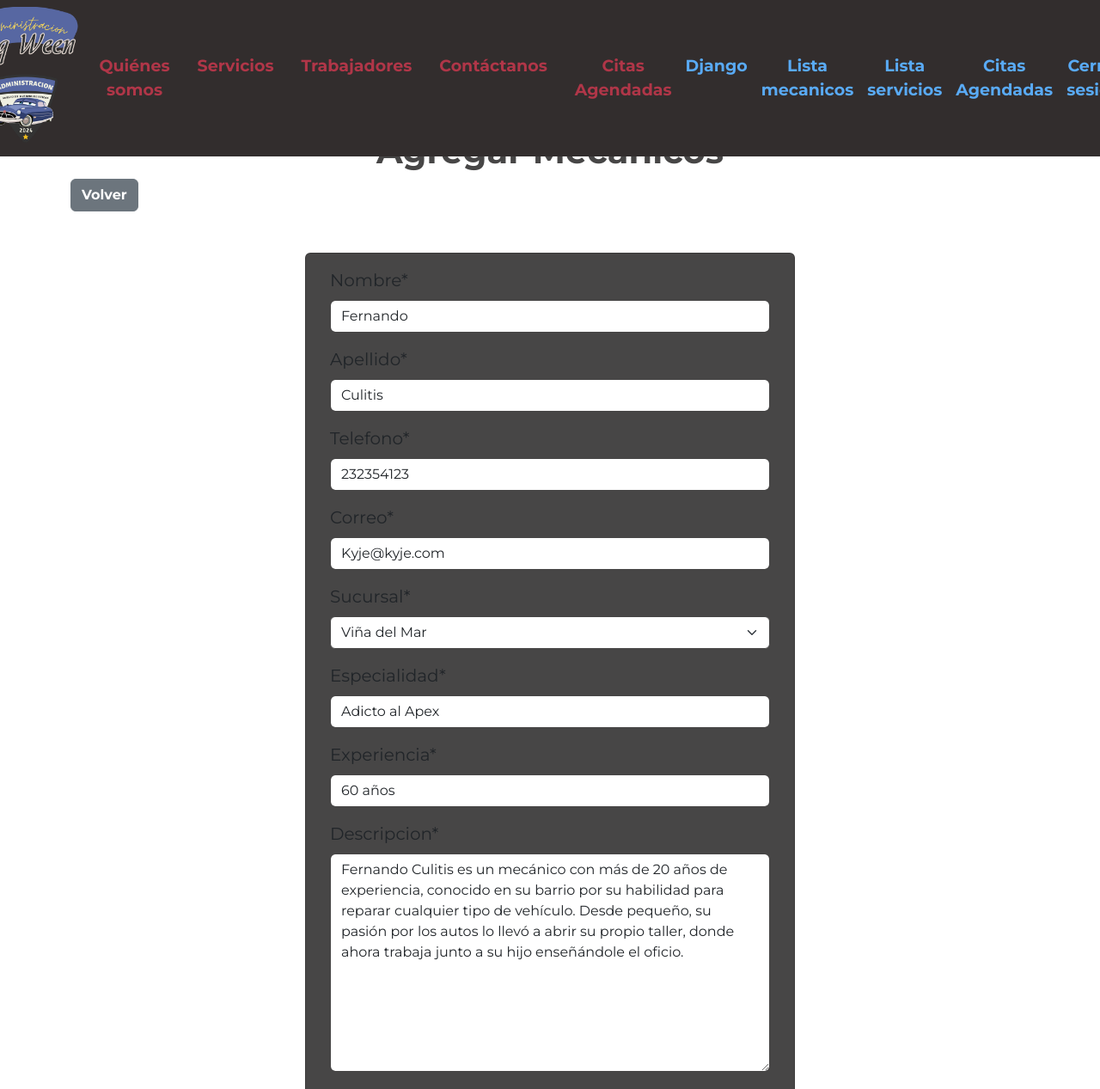
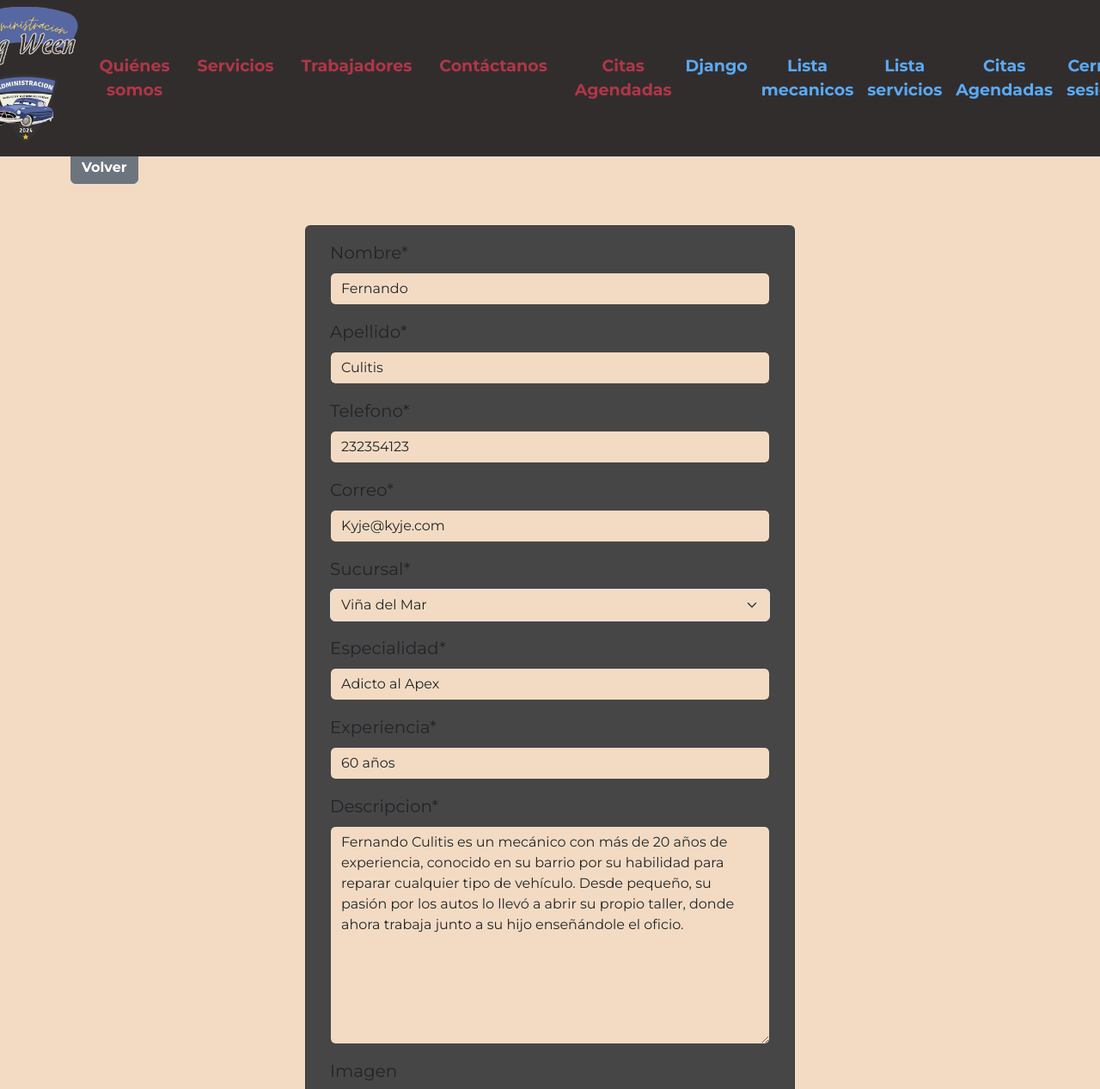
Before and after one commit to Lukelektro/PruebaSemestral, a Django app: page /mecanico_add/5/ in a window 1280 px wide. Shown: the top 1267 px of the page at 86% size. Run offline with Django 5.2, Linux system fonts and the light colour scheme; a user stored in the database is signed in; data comes from the database, SQL or seed files in the repository; both versions use the stored data as it was after the commit; some libraries are stand-ins or nearby versions; some web fonts are replaced.

Commit message:
Ultimo commit

```diff
--- a/Proyecto-django/base/static/css/base.css
+++ b/Proyecto-django/base/static/css/base.css
@@ -11,7 +11,11 @@
     --rosa: #FF1493 !important;
     --blanco: #FFFFFF !important;
     --negro: #322D2D !important;
-    --bs-border-color: var(--gris) !important;
+    --bs-body-bg: var(--piel) !important;
+}
+
+.form-control{
+    border: 1px solid var(--gris) !important;
 }
 
 html {
--- a/Proyecto-django/base/static/css/login.css
+++ b/Proyecto-django/base/static/css/login.css
@@ -17,11 +17,15 @@
 
 }
 
+.form-control{
+    border: 1px solid var(--gris) !important;
+}
+
 .contenedor-login {
     width: 500px;
     height: 550px;
     background-color: var(--piel);
-    border: 1px solid var(--gris);
+    border: 1px solid var(--gris) !important;
     padding: 20px;
     border-radius: 10px;
 }
--- /dev/null
+++ b/Proyecto-django/base/static/css/mecanico_add.css
@@ -0,0 +1,5 @@
+.agregar-mecanico{
+    height: 100%;
+    margin-top: 5rem;
+    background-color: var(--piel);
+}
--- /dev/null
+++ b/Proyecto-django/base/static/css/mecanico_list.css
@@ -0,0 +1,5 @@
+.lista-mecanicos{
+    height: 100%;
+    margin-top: 5rem;
+    background-color: var(--piel);
+}
--- /dev/null
+++ b/Proyecto-django/base/static/css/servicio_add.css
@@ -0,0 +1,5 @@
+.servicio-agregar{
+    height: 100%;
+    margin-top: 5rem;
+    background-color: var(--piel);
+}
--- /dev/null
+++ b/Proyecto-django/base/static/css/servicio_list.css
@@ -0,0 +1,5 @@
+.lista-servicio{
+    height: 100%;
+    margin-top: 5rem;
+    background-color: var(--piel);
+}
--- a/Proyecto-django/base/templates/base/mecanico_add.html
+++ b/Proyecto-django/base/templates/base/mecanico_add.html
@@ -7,11 +7,11 @@
 {% block title %}Agregar Mecanico{% endblock %}
 
 {% block content %}
-    <section style="height: 100%; margin-top: 5rem; background-color: var(--blanco);">
+    <section class="agregar-mecanico">
 
         <div class="container mb-3 mt-5 pt-4 flex-column align-items-center justify-content-center">
             <div>
-                <h1 class="mt-5 text-center fw-bold" style="color: var(--gris);">Agregar Mecanicos</h1>
+                <h1 class="mt-5 text-center fw-bold">Agregar Mecanicos</h1>
             </div>
 
             <div>
--- a/Proyecto-django/base/templates/base/mecanico_list.html
+++ b/Proyecto-django/base/templates/base/mecanico_list.html
@@ -1,12 +1,14 @@
 {% extends '../base.html' %}
 {% load static %}
+
+<link rel="stylesheet" href="{% static 'css/mecanico_list.css' %}">
 
 
 {% block title %}Lista de Mecanico{% endblock %}
 
 {% block content %}
 
-    <section style="height: 100%; margin-top: 5rem; background-color: var(--blanco);">
+    <section class="lista-mecanicos">
 
         <div class="container mb-3 mt-5 pt-4 flex-column align-items-center justify-content-center">
             <div>
--- a/Proyecto-django/base/templates/base/servicio_add.html
+++ b/Proyecto-django/base/templates/base/servicio_add.html
@@ -9,7 +9,7 @@
 
 
 
-    <section style="height: 100%; margin-top: 5rem; background-color: var(--blanco);">
+    <section class="servicio-agregar">
 
         <div class="container mb-3 mt-5 pt-4 flex-column align-items-center justify-content-center">
             <div>
--- a/Proyecto-django/base/templates/base/servicio_list.html
+++ b/Proyecto-django/base/templates/base/servicio_list.html
@@ -6,7 +6,7 @@
 
 {% block content %}
 
-    <section style="height: 100%; margin-top: 5rem; background-color: var(--blanco);">
+    <section class="lista-servicio">
 
         <div class="container mb-3 mt-5 pt-4 flex-column align-items-center justify-content-center">
             <div>
```
Also changed, not shown: Proyecto-django/db.sqlite3.
